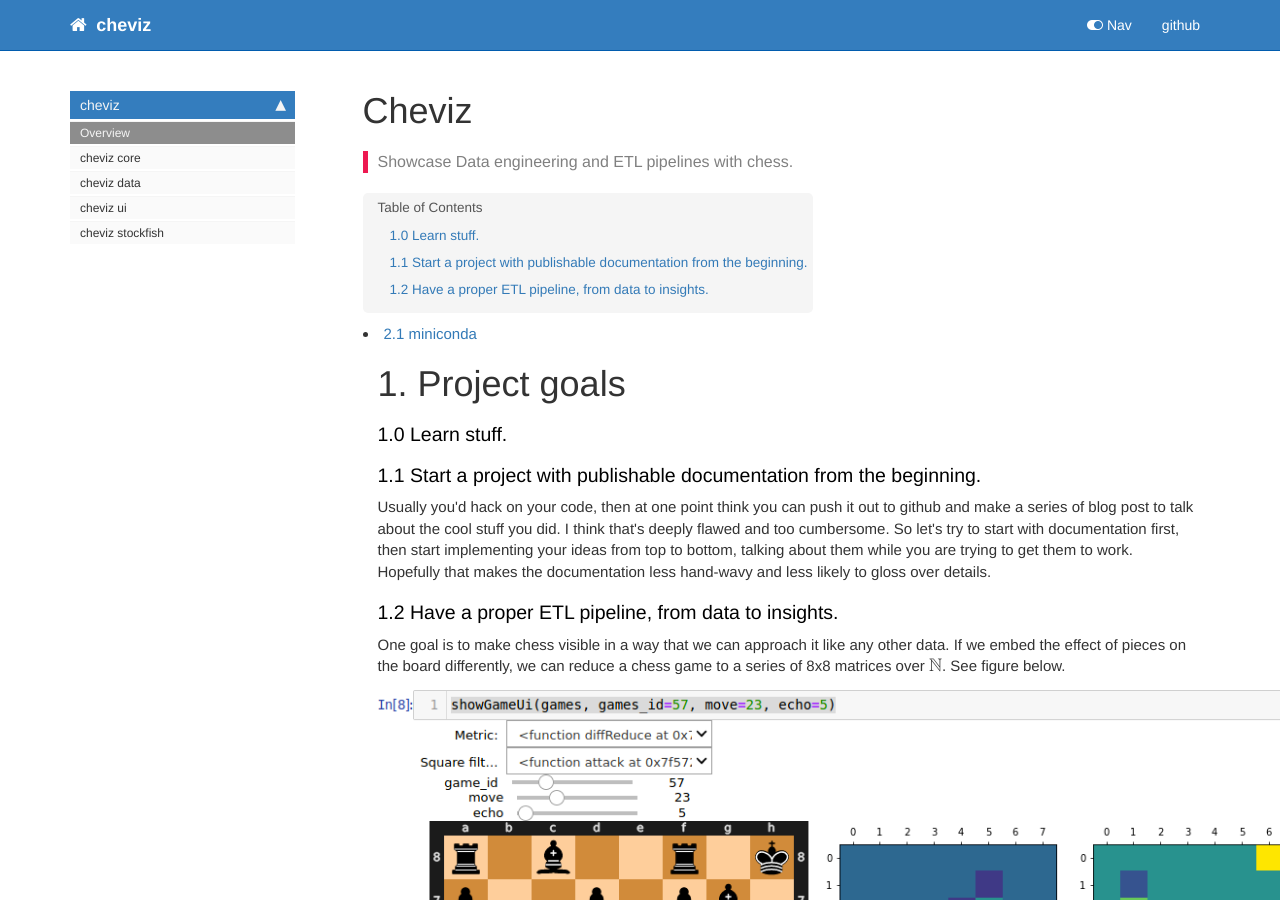
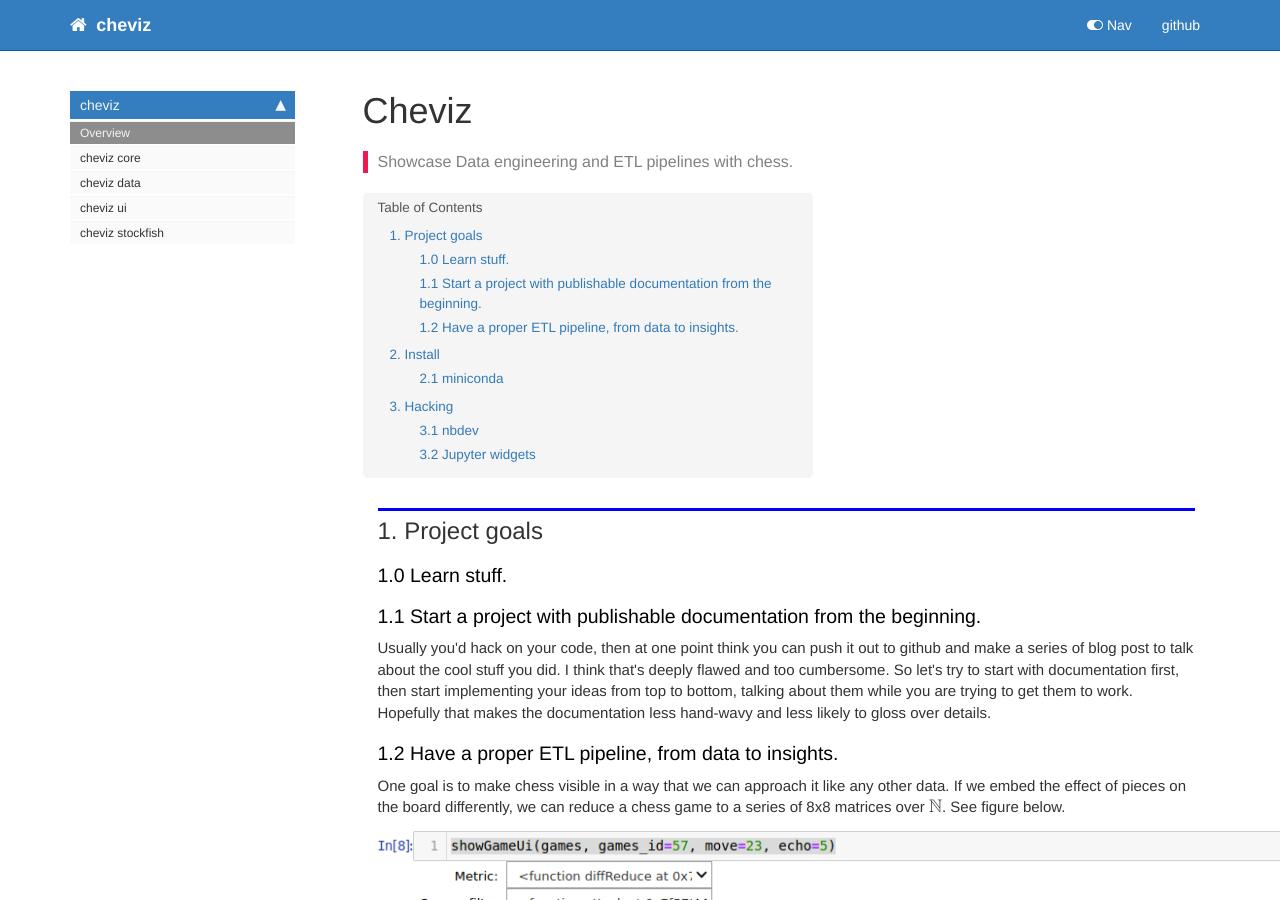
Before and after one commit to mikhas/cheviz, a Jekyll site: the page built from docs/index.html, in a window 1280 px wide and 900 px high. Built offline with Jekyll 4.4.1, drawn with Linux system fonts in a browser that asks for light colours; nearby versions of some CDN libraries; comment, search, counter and statistics services are not loaded.

Commit message:
cheviz: Fix nesting of headers on landing page for proper TOC

```diff
--- a/docs/index.html
+++ b/docs/index.html
@@ -29,7 +29,7 @@ description: "Showcase Data engineering and ETL pipelines with chess."
 
 <div class="cell border-box-sizing text_cell rendered"><div class="inner_cell">
 <div class="text_cell_render border-box-sizing rendered_html">
-<h1 id="1.-Project-goals">1. Project goals<a class="anchor-link" href="#1.-Project-goals"> </a></h1><h3 id="1.0-Learn-stuff.">1.0 Learn stuff.<a class="anchor-link" href="#1.0-Learn-stuff."> </a></h3><h3 id="1.1-Start-a-project-with-publishable-documentation-from-the-beginning.">1.1 Start a project with publishable documentation from the beginning.<a class="anchor-link" href="#1.1-Start-a-project-with-publishable-documentation-from-the-beginning."> </a></h3><p>Usually you'd hack on your code, then at one point think you can push it out to github and make a series of blog post to talk about the cool stuff you did. I think that's deeply flawed and too cumbersome. So let's try to start with documentation first, then start implementing your ideas from top to bottom, talking about them while you are trying to get them to work. Hopefully that makes the documentation less hand-wavy and less likely to gloss over details.</p>
+<h2 id="1.-Project-goals">1. Project goals<a class="anchor-link" href="#1.-Project-goals"> </a></h2><h3 id="1.0-Learn-stuff.">1.0 Learn stuff.<a class="anchor-link" href="#1.0-Learn-stuff."> </a></h3><h3 id="1.1-Start-a-project-with-publishable-documentation-from-the-beginning.">1.1 Start a project with publishable documentation from the beginning.<a class="anchor-link" href="#1.1-Start-a-project-with-publishable-documentation-from-the-beginning."> </a></h3><p>Usually you'd hack on your code, then at one point think you can push it out to github and make a series of blog post to talk about the cool stuff you did. I think that's deeply flawed and too cumbersome. So let's try to start with documentation first, then start implementing your ideas from top to bottom, talking about them while you are trying to get them to work. Hopefully that makes the documentation less hand-wavy and less likely to gloss over details.</p>
 <h3 id="1.2-Have-a-proper-ETL-pipeline,-from-data-to-insights.">1.2 Have a proper ETL pipeline, from data to insights.<a class="anchor-link" href="#1.2-Have-a-proper-ETL-pipeline,-from-data-to-insights."> </a></h3><p>One goal is to make chess visible in a way that we can approach it like any other data. If we embed the effect of pieces on the board differently, we can reduce a chess game to a series of 8x8 matrices over $\mathbb{N}$. See figure below.
 <img src="/cheviz/images/euwe-najdorf-zurich1953.png" alt="Visualized metrics from 1953 candidates tournament" title="Visualized metrics from 1953 candidates tournament"></p>
 
@@ -38,7 +38,7 @@ description: "Showcase Data engineering and ETL pipelines with chess."
 </div>
 <div class="cell border-box-sizing text_cell rendered"><div class="inner_cell">
 <div class="text_cell_render border-box-sizing rendered_html">
-<h1 id="2.-Install">2. Install<a class="anchor-link" href="#2.-Install"> </a></h1><h2 id="2.1-miniconda">2.1 miniconda<a class="anchor-link" href="#2.1-miniconda"> </a></h2><p>You might want to start from miniconda, especially if you are on Windows or an older Linux distribution.
+<h2 id="2.-Install">2. Install<a class="anchor-link" href="#2.-Install"> </a></h2><h3 id="2.1-miniconda">2.1 miniconda<a class="anchor-link" href="#2.1-miniconda"> </a></h3><p>You might want to start from miniconda, especially if you are on Windows or an older Linux distribution.
 See <a href="https://docs.conda.io/en/latest/miniconda.html">https://docs.conda.io/en/latest/miniconda.html</a> for installing miniconda.</p>
 <p>The <code>requirements.txt</code> exists to help setup your conda environment. To install all dependencies into your new conda environment, including pytorch and fastai, use the following command:</p>
 <p><code>$ conda create --name [ENV] --channel pytorch --channel fastai --file requirements.txt</code></p>
@@ -48,9 +48,9 @@ See <a href="https://docs.conda.io/en/latest/miniconda.html">https://docs.conda.
 </div>
 <div class="cell border-box-sizing text_cell rendered"><div class="inner_cell">
 <div class="text_cell_render border-box-sizing rendered_html">
-<h1 id="3.-Hacking">3. Hacking<a class="anchor-link" href="#3.-Hacking"> </a></h1><h1 id="3.1-nbdev">3.1 nbdev<a class="anchor-link" href="#3.1-nbdev"> </a></h1><p>Install nbdev via <code>pip install nbdev</code>. Before doing anything else, install the nbdev git hooks via <code>nbdev_install_git_hooks</code> otherwise git and Jupyter won't play well together. See <a href="https://nbdev.fast.ai/">https://nbdev.fast.ai/</a> for details.</p>
+<h2 id="3.-Hacking">3. Hacking<a class="anchor-link" href="#3.-Hacking"> </a></h2><h3 id="3.1-nbdev">3.1 nbdev<a class="anchor-link" href="#3.1-nbdev"> </a></h3><p>Install nbdev via <code>pip install nbdev</code>. Before doing anything else, install the nbdev git hooks via <code>nbdev_install_git_hooks</code> otherwise git and Jupyter won't play well together. See <a href="https://nbdev.fast.ai/">https://nbdev.fast.ai/</a> for details.</p>
 <p>You can run <code>make</code> to update the Python library <code>cheviz</code> from the Jupyter notebooks. This also updates the <code>README.md</code>. Remember to adjust <code>settings.ini</code> as needed.</p>
-<h1 id="3.2-Jupyter-widgets">3.2 Jupyter widgets<a class="anchor-link" href="#3.2-Jupyter-widgets"> </a></h1><p>For JupyterLab, just installing ipywidgets via conda isn't enough. We also need nodejs (sigh) because JupyterLab has an extensions system now. Apparently it causes some frustration among users because it wasn't clearly communicated why upgrading from Jupyter Notebooks to JupyterLab broke important functionality. Anyway, we install ipywidgets like so:</p>
+<h3 id="3.2-Jupyter-widgets">3.2 Jupyter widgets<a class="anchor-link" href="#3.2-Jupyter-widgets"> </a></h3><p>For JupyterLab, just installing ipywidgets via conda isn't enough. We also need nodejs (sigh) because JupyterLab has an extensions system now. Apparently it causes some frustration among users because it wasn't clearly communicated why upgrading from Jupyter Notebooks to JupyterLab broke important functionality. Anyway, we install ipywidgets like so:</p>
 <div class="highlight"><pre><span></span>$ conda install -n <span class="o">[</span>ENV<span class="o">]</span> -c conda-forge ipywidgets
 $ conda install -n <span class="o">[</span>ENV<span class="o">]</span> -c conda-forge nodejs
 $ conda activate <span class="o">[</span>ENV<span class="o">]</span>
```
Also changed, not shown: README.md, 1 other file.
